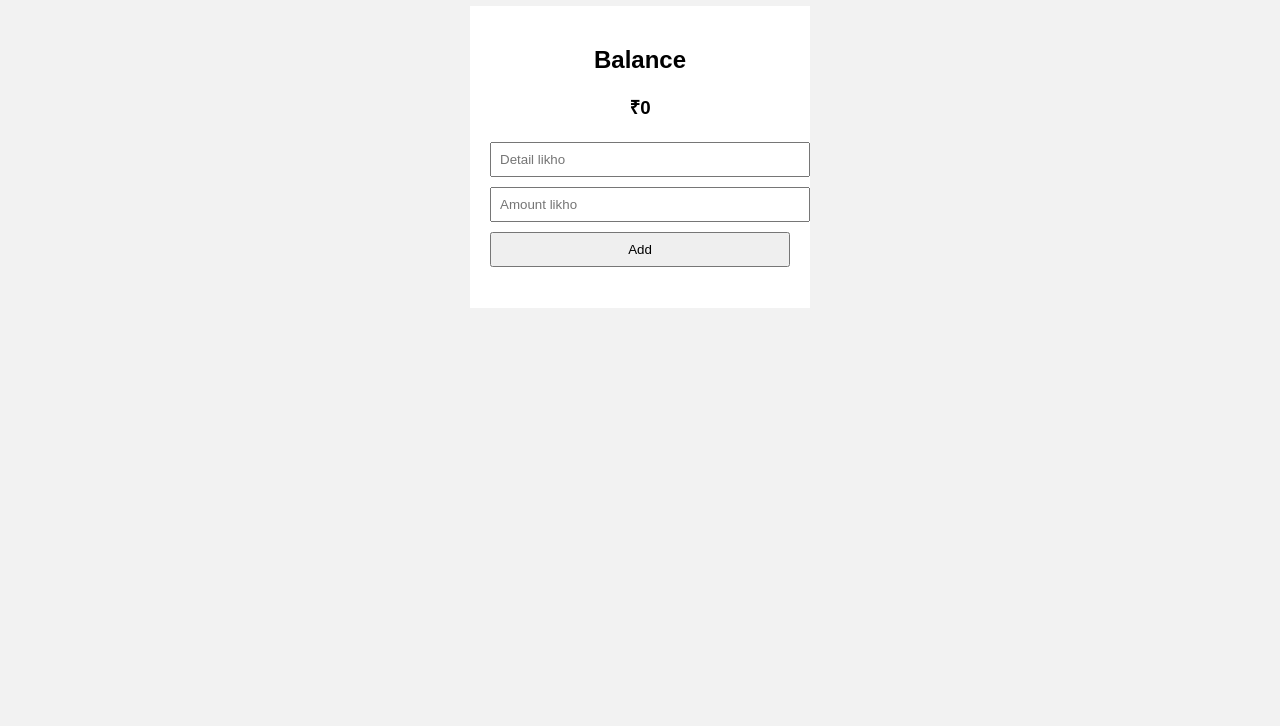
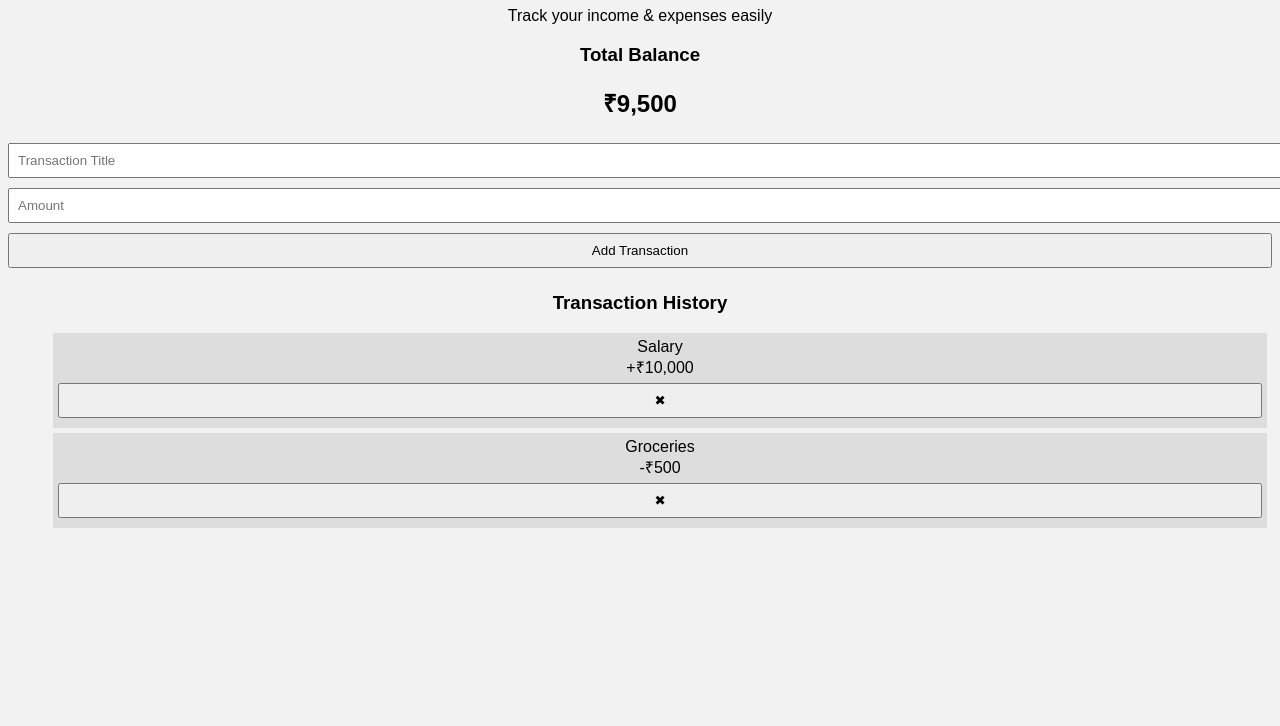
Before and after one commit to tanishaa-dev/expense_tracker, a plain HTML site: page index.html in a window 1280 px wide. Shown: the part 74-800 px from the top of the page. Drawn offline with Linux system fonts and the light colour scheme.

Commit message:
index.html

```diff
--- a/index.html
+++ b/index.html
@@ -1,26 +1,54 @@
 <!DOCTYPE html>
-<html>
+<html lang="en">
 <head>
-    <title>Expense Tracker</title>
+    <meta charset="UTF-8">
+    <title>Expense Tracker Web Application</title>
     <link rel="stylesheet" href="style.css">
+    <link href="https://fonts.googleapis.com/css2?family=Poppins:wght@400;600&display=swap" rel="stylesheet">
 </head>
 <body>
 
-<h1>Expense Tracker</h1>
+    <div class="app">
+        <h1>💰 Expense Tracker</h1>
+        <p class="subtitle">Track your income & expenses easily</p>
 
-<div class="container">
-    <h2>Balance</h2>
-    <h3 id="balance">₹0</h3>
+        <!-- Balance -->
+        <div class="balance-card">
+            <h3>Total Balance</h3>
+            <h2 id="balance">₹9,500</h2>
+        </div>
 
-    <form id="form">
-        <input type="text" id="text" placeholder="Detail likho">
-        <input type="number" id="amount" placeholder="Amount likho">
-        <button>Add</button>
-    </form>
+        <!-- Form -->
+        <div class="form-card">
+            <input type="text" placeholder="Transaction Title">
+            <input type="number" placeholder="Amount">
+            <button>Add Transaction</button>
+        </div>
 
-    <ul id="list"></ul>
-</div>
+        <!-- Transaction List -->
+        <div class="list-card">
+            <h3>Transaction History</h3>
+            <ul class="transaction-list">
 
-<script src="script.js"></script>
+                <li class="transaction income-item">
+                    <span>Salary</span>
+                    <div>
+                        <span class="income">+₹10,000</span>
+                        <button class="delete-btn">✖</button>
+                    </div>
+                </li>
+
+                <li class="transaction expense-item">
+                    <span>Groceries</span>
+                    <div>
+                        <span class="expense">-₹500</span>
+                        <button class="delete-btn">✖</button>
+                    </div>
+                </li>
+
+            </ul>
+        </div>
+    </div>
+
 </body>
 </html>
```
